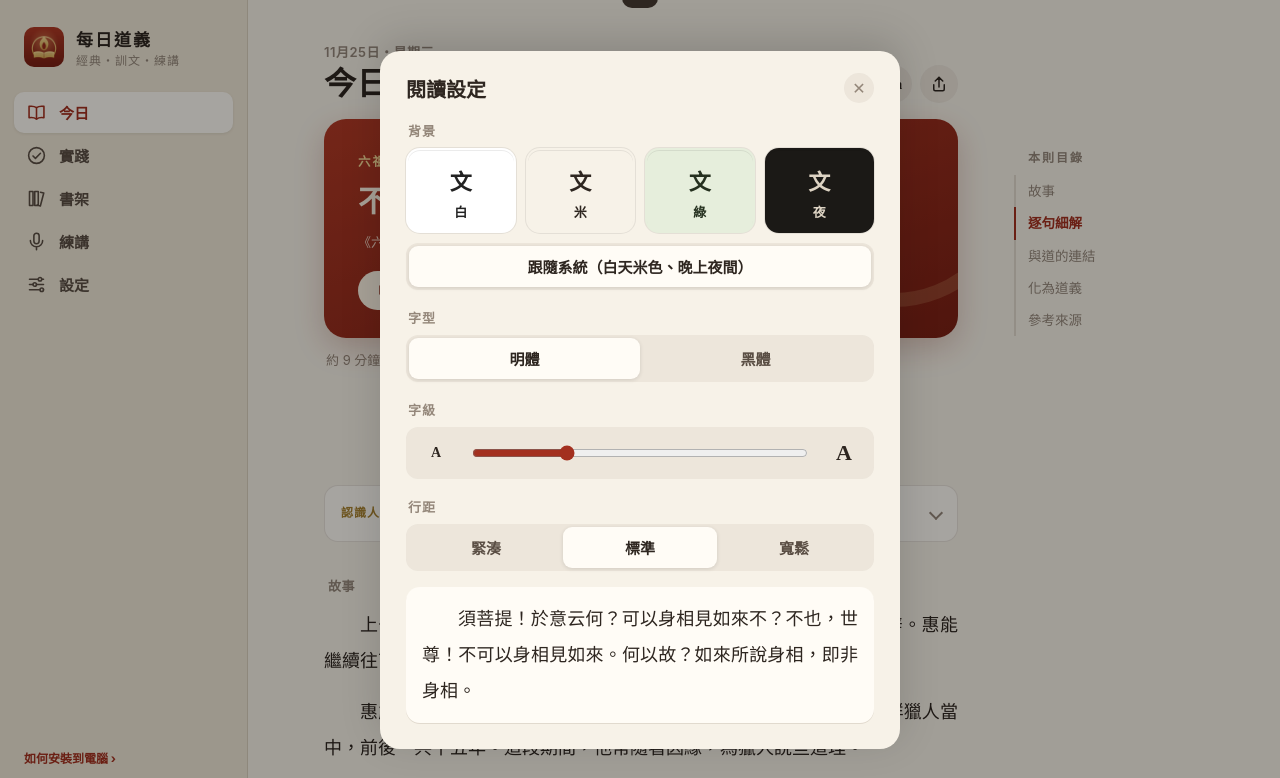
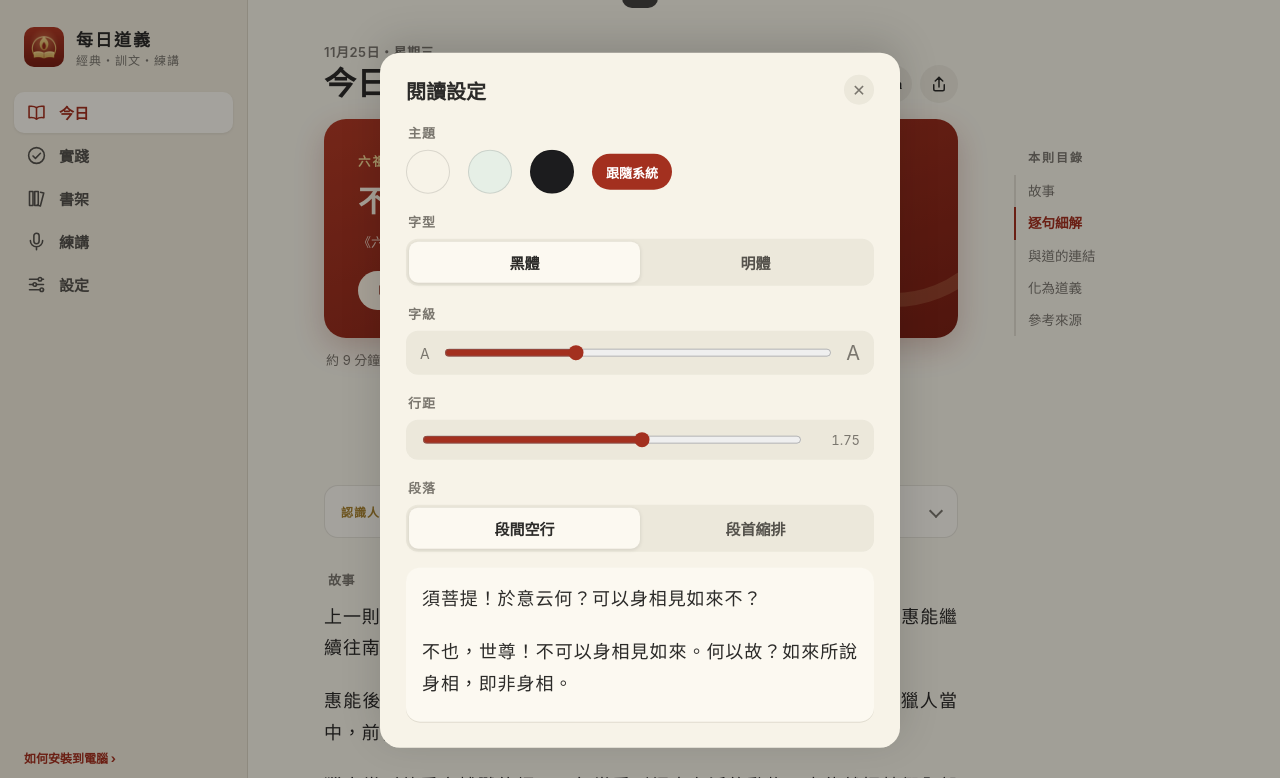
Before and after one commit to nancy04212/daoyi, a plain HTML site: page index.html in a window 1280 px wide. Both pictures are taken after a click on the button "Aa". Shown: the top 778 px of the page. Drawn offline with Linux system fonts and the light colour scheme.

Commit message:
閱讀器：暖紙／豆沙綠／夜間主題、行距滑桿、段落樣式、輕點隱藏工具列
Co-Authored-By: Claude Opus 5.5 <noreply@anthropic.com>
Claude-Session: https://claude.ai/code/session_019r1KjmuUQQewp6HYkC7fxb

```diff
--- a/index.html
+++ b/index.html
@@ -21,9 +21,10 @@
 (function(){try{
   var g=function(k,d){var v=localStorage.getItem("dy:"+k);return v==null?d:JSON.parse(v)};
   var t=g("theme","auto"), r=document.documentElement;
+  if(t==="paper") t="sepia";
   if(t==="auto") t=matchMedia("(prefers-color-scheme: dark)").matches?"night":"sepia";
-  r.dataset.theme=t; r.dataset.font=g("font","serif");
-  r.style.setProperty("--fs",g("fs",18)+"px"); r.style.setProperty("--lh",g("lh",2));
+  r.dataset.theme=t; r.dataset.font=g("font","sans"); r.dataset.para=g("para","space");
+  r.style.setProperty("--fs",g("fs",18)+"px"); r.style.setProperty("--lh",Math.min(2,g("lh",1.75)));
 }catch(e){document.documentElement.dataset.theme="sepia"}})();
 </script>
 <style>
@@ -34,15 +35,14 @@
   --serifF:"Noto Serif TC","Songti TC","PMingLiU",serif;
   --red:#a3301f; --gold:#a8822f;
 }
-html[data-theme="paper"]{--bg:#ffffff;--bg2:#f4f1ec;--card:#faf8f5;--ink:#222222;--ink2:#4f4a45;--mute:#8d867e;--line:rgba(0,0,0,.1);--fill:rgba(0,0,0,.05);--mark:rgba(168,130,47,.22)}
-html[data-theme="sepia"]{--bg:#f7f2e8;--bg2:#efe7d6;--card:#fffcf6;--ink:#2e2620;--ink2:#5a4e44;--mute:#94877a;--line:rgba(70,45,20,.12);--fill:rgba(70,45,20,.06);--mark:rgba(168,130,47,.24)}
-html[data-theme="green"]{--bg:#e6eedc;--bg2:#d9e4cd;--card:#f1f6ea;--ink:#25301f;--ink2:#46533d;--mute:#7d8a72;--line:rgba(30,50,20,.13);--fill:rgba(30,50,20,.06);--mark:rgba(120,140,40,.25)}
-html[data-theme="night"]{--bg:#1b1916;--bg2:#24211d;--card:#24211d;--ink:#ddd3c3;--ink2:#b5aa99;--mute:#857a6c;--line:rgba(255,240,220,.1);--fill:rgba(255,240,220,.06);--mark:rgba(216,176,100,.22);--red:#df7a62;--gold:#d3ad62}
+html[data-theme="sepia"]{--bg:#F7F3E8;--bg2:#EFE9DA;--card:#FCF9F1;--ink:#2C2B29;--ink2:#55524C;--mute:#7A766E;--line:rgba(60,50,30,.12);--fill:rgba(60,50,30,.06);--mark:rgba(168,130,47,.24)}
+html[data-theme="green"]{--bg:#E6EFE6;--bg2:#D8E5D8;--card:#F1F6F0;--ink:#243026;--ink2:#46554A;--mute:#68786A;--line:rgba(30,50,30,.13);--fill:rgba(30,50,30,.06);--mark:rgba(110,140,60,.25)}
+html[data-theme="night"]{--bg:#1C1C1E;--bg2:#232325;--card:#2C2C2E;--ink:#C7C7CC;--ink2:#A1A1A6;--mute:#6E6E73;--line:rgba(255,255,255,.1);--fill:rgba(255,255,255,.06);--mark:rgba(216,176,100,.22);--red:#E07A63;--gold:#D3AD62}
 html[data-font="serif"]{--read:var(--serifF)}
 html[data-font="sans"]{--read:"Noto Sans TC",var(--sans)}
 
 *{box-sizing:border-box;-webkit-tap-highlight-color:transparent}
-html,body{margin:0;background:var(--bg);color:var(--ink);transition:background .25s,color .25s}
+html,body{margin:0;background:var(--bg);color:var(--ink);transition:background .2s,color .2s}
 body{font-family:var(--sans);-webkit-font-smoothing:antialiased;text-rendering:optimizeLegibility}
 button{font-family:inherit;color:inherit;cursor:pointer;border:none;background:none;padding:0}
 a{color:inherit}
@@ -88,7 +88,9 @@ a{color:inherit}
 /* ============ reading typography (ebook) ============ */
 .read{font-family:var(--read);font-size:var(--fs);line-height:var(--lh);color:var(--ink);
   max-width:34em;margin:0 auto;font-feature-settings:"palt" 0;line-break:strict;word-break:normal;overflow-wrap:anywhere;hanging-punctuation:allow-end;font-kerning:none}
-.read p{margin:0 0 .85em;text-align:justify;text-justify:inter-character;text-indent:2em}
+.read{letter-spacing:.05em}
+.read p{margin:0 0 1.2em;text-align:justify;text-justify:inter-character;text-indent:0}
+html[data-para="indent"] .read .story p{margin:0;text-indent:2em}
 .read p.noindent,.box p,.qa .a p,.note p{text-indent:0}
 .sec{max-width:34em;margin:2.6em auto 1.1em;display:flex;align-items:center;gap:12px;font-family:var(--sans);font-size:13px;font-weight:800;letter-spacing:3px;color:var(--red);scroll-margin-top:24px}
 .sec::before{content:"";width:18px;height:2px;background:var(--red);border-radius:2px}
@@ -329,7 +331,7 @@ a.setrow:hover,button.setrow:hover{background:var(--fill)}
 .sizer button{width:44px;height:40px;border-radius:9px;font-family:var(--serifF);font-weight:700}
 .sizer button:hover{background:var(--line)}
 .sizer input{flex:1;accent-color:var(--red)}
-.preview{margin-top:16px;padding:14px 16px;border-radius:14px;background:var(--card);font-family:var(--read);font-size:var(--fs);line-height:var(--lh);text-align:justify;text-indent:2em;box-shadow:0 1px 0 var(--line)}
+.preview{margin-top:16px;padding:14px 16px 2px;border-radius:14px;background:var(--card);max-width:none;box-shadow:0 1px 0 var(--line)}
 input[type=range]{accent-color:var(--red)}
 
 /* ============ mini player / sheet / toast ============ */
@@ -408,6 +410,19 @@ input[type=range]{accent-color:var(--red)}
   .toc{display:block;position:sticky;top:40px;align-self:start;margin-top:120px}
   #tocBtn{display:none}
 }
+.tabbar,.player{transition:transform .25s ease,opacity .25s ease}
+html.immersive .tabbar{transform:translateY(110%);opacity:0;pointer-events:none}
+html.immersive .player{transform:translateY(calc(var(--tabh) + 20px))}
+@media (min-width:900px){html.immersive .tabbar{transform:none;opacity:1;pointer-events:auto}}
+.swatches{display:flex;gap:18px;align-items:center}
+.swatches button{width:44px;height:44px;border-radius:50%;border:1px solid rgba(0,0,0,.12);position:relative}
+.swatches button.on::after{content:"";position:absolute;inset:-5px;border-radius:50%;border:2px solid var(--red)}
+.swatches .auto{width:auto;height:36px;border-radius:999px;padding:0 14px;font-size:13px;font-weight:600;background:var(--fill);border:none;color:var(--ink2)}
+.swatches .auto.on{background:var(--red);color:#fff}
+.swatches .auto.on::after{display:none}
+.slider{display:flex;align-items:center;gap:12px;background:var(--fill);border-radius:12px;padding:10px 14px}
+.slider input{flex:1;accent-color:var(--red)}
+.slider span{font-size:13px;color:var(--mute);min-width:44px;text-align:right;font-variant-numeric:tabular-nums}
 /* ===== iOS-style reading components ===== */
 .sec{font-size:13px;font-weight:600;letter-spacing:.5px;color:var(--mute);margin:2.4em auto .6em;padding:0 4px}
 .sec::before,.sec::after{display:none}
@@ -538,40 +553,41 @@ function closeSheet(){ $("#sheet").classList.remove("on"); $("#sheetBg").classLi
 $("#sheetBg").onclick = closeSheet;
 
 /* ---------- reading prefs ---------- */
-const THEMES = [["paper","白","#ffffff","#222"],["sepia","米","#f7f2e8","#2e2620"],["green","綠","#e6eedc","#25301f"],["night","夜","#1b1916","#ddd3c3"]];
-let prefs = { theme: store.get("theme","auto"), font: store.get("font","serif"), fs: store.get("fs",18), lh: store.get("lh",2) };
+const THEMES = [["sepia","暖紙","#F7F3E8","#2C2B29"],["green","豆沙綠","#E6EFE6","#243026"],["night","夜間","#1C1C1E","#C7C7CC"]];
+let prefs = { theme: store.get("theme","auto"), font: store.get("font","sans"), fs: store.get("fs",18), lh: Math.min(2, store.get("lh",1.75)), para: store.get("para","space") };
+if(prefs.theme === "paper") prefs.theme = "sepia";
 let rate = store.get("rate", 0.95);
 function applyPrefs(){
   const r = document.documentElement;
   const t = prefs.theme === "auto" ? (matchMedia("(prefers-color-scheme: dark)").matches ? "night" : "sepia") : prefs.theme;
-  r.dataset.theme = t; r.dataset.font = prefs.font;
+  r.dataset.theme = t; r.dataset.font = prefs.font; r.dataset.para = prefs.para;
   r.style.setProperty("--fs", prefs.fs+"px"); r.style.setProperty("--lh", prefs.lh);
   const meta = document.querySelector('meta[name="theme-color"]'); meta.content = getComputedStyle(r).getPropertyValue("--bg").trim() || "#f7f2e8";
-  ["theme","font","fs","lh"].forEach(k => store.set(k, prefs[k]));
-  const tn = prefs.theme === "auto" ? "自動" : THEMES.find(x => x[0] === prefs.theme)[1];
+  ["theme","font","fs","lh","para"].forEach(k => store.set(k, prefs[k]));
+  const tn = prefs.theme === "auto" ? "自動" : (THEMES.find(x => x[0] === prefs.theme) || THEMES[0])[1];
   $("#prefSummary").textContent = `${tn}・${prefs.font === "serif" ? "明體" : "黑體"}・${prefs.fs}`;
 }
 matchMedia("(prefers-color-scheme: dark)").addEventListener?.("change", () => prefs.theme === "auto" && applyPrefs());
 function openPrefs(){
-  const lhOpts = [[1.8,"緊湊"],[2,"標準"],[2.25,"寬鬆"]];
   sheet(`<h3>閱讀設定<button class="x" data-close aria-label="關閉">✕</button></h3><div class="prefs">
-    <div class="lab">背景</div>
-    <div class="themes">${THEMES.map(t => `<button data-t="${t[0]}" style="background:${t[2]};color:${t[3]}" class="${prefs.theme===t[0]?"on":""}"><i>文</i>${t[1]}</button>`).join("")}</div>
-    <div class="opt" style="margin-top:10px"><button data-t="auto" class="${prefs.theme==="auto"?"on":""}">跟隨系統（白天米色、晚上夜間）</button></div>
+    <div class="lab">主題</div>
+    <div class="swatches">${THEMES.map(t => `<button data-t="${t[0]}" style="background:${t[2]}" class="${prefs.theme===t[0]?"on":""}" aria-label="${t[1]}" title="${t[1]}"></button>`).join("")}<button data-t="auto" class="auto ${prefs.theme==="auto"?"on":""}">跟隨系統</button></div>
     <div class="lab">字型</div>
-    <div class="opt"><button data-f="serif" class="${prefs.font==="serif"?"on":""}" style="font-family:var(--serifF)">明體</button><button data-f="sans" class="${prefs.font==="sans"?"on":""}" style="font-family:'Noto Sans TC',var(--sans)">黑體</button></div>
+    <div class="opt"><button data-f="sans" class="${prefs.font==="sans"?"on":""}" style="font-family:'Noto Sans TC',var(--sans)">黑體</button><button data-f="serif" class="${prefs.font==="serif"?"on":""}" style="font-family:var(--serifF)">明體</button></div>
     <div class="lab">字級</div>
-    <div class="sizer"><button data-s="-1" style="font-size:14px" aria-label="縮小">A</button><input type="range" min="15" max="26" step="1" value="${prefs.fs}" id="fsR" aria-label="字級"><button data-s="1" style="font-size:22px" aria-label="放大">A</button></div>
+    <div class="slider"><span style="text-align:left;min-width:0;font-size:14px">A</span><input type="range" min="14" max="26" step="1" value="${prefs.fs}" id="fsR" aria-label="字級"><span style="font-size:20px;min-width:0">A</span></div>
     <div class="lab">行距</div>
-    <div class="opt">${lhOpts.map(o => `<button data-l="${o[0]}" class="${prefs.lh==o[0]?"on":""}">${o[1]}</button>`).join("")}</div>
-    <div class="preview">須菩提！於意云何？可以身相見如來不？不也，世尊！不可以身相見如來。何以故？如來所說身相，即非身相。</div>
+    <div class="slider"><input type="range" min="1.4" max="2" step="0.05" value="${prefs.lh}" id="lhR" aria-label="行距"><span id="lhV">${prefs.lh.toFixed(2)}</span></div>
+    <div class="lab">段落</div>
+    <div class="opt"><button data-p="space" class="${prefs.para==="space"?"on":""}">段間空行</button><button data-p="indent" class="${prefs.para==="indent"?"on":""}">段首縮排</button></div>
+    <div class="preview read"><div class="story"><p>須菩提！於意云何？可以身相見如來不？</p><p>不也，世尊！不可以身相見如來。何以故？如來所說身相，即非身相。</p></div></div>
   </div>`);
-  const re = () => { applyPrefs(); };
+  const re = () => applyPrefs();
   $$("#sheetBody [data-t]").forEach(b => b.onclick = () => { prefs.theme = b.dataset.t; $$("#sheetBody [data-t]").forEach(x => x.classList.toggle("on", x === b)); re(); });
   $$("#sheetBody [data-f]").forEach(b => b.onclick = () => { prefs.font = b.dataset.f; $$("#sheetBody [data-f]").forEach(x => x.classList.toggle("on", x === b)); re(); });
-  $$("#sheetBody [data-l]").forEach(b => b.onclick = () => { prefs.lh = +b.dataset.l; $$("#sheetBody [data-l]").forEach(x => x.classList.toggle("on", x === b)); re(); });
+  $$("#sheetBody [data-p]").forEach(b => b.onclick = () => { prefs.para = b.dataset.p; $$("#sheetBody [data-p]").forEach(x => x.classList.toggle("on", x === b)); re(); });
   $("#fsR").oninput = e => { prefs.fs = +e.target.value; re(); };
-  $$("#sheetBody [data-s]").forEach(b => b.onclick = () => { prefs.fs = Math.max(15, Math.min(26, prefs.fs + +b.dataset.s)); $("#fsR").value = prefs.fs; re(); });
+  $("#lhR").oninput = e => { prefs.lh = +e.target.value; $("#lhV").textContent = prefs.lh.toFixed(2); re(); };
 }
 $("#openPrefs").onclick = openPrefs;
 applyPrefs();
@@ -594,6 +610,7 @@ async function getStory(date){
 /* ---------- routing ---------- */
 let view = "read";
 function go(v){
+  document.documentElement.classList.remove("immersive");
   view = v;
   $$(".view").forEach(el => el.classList.toggle("hidden", el.id !== "v-"+v));
   $$(".tab").forEach(b => b.classList.toggle("on", b.dataset.v === v));
@@ -1185,6 +1202,16 @@ if("serviceWorker" in navigator){
   navigator.serviceWorker.addEventListener("controllerchange", () => { if(reloaded || !hadController) return; reloaded = true; location.reload(); });
   navigator.serviceWorker.ready.then(r => swReg = r).catch(()=>{});
 }
+/* tap the text to hide / show bars (mobile reading) */
+document.addEventListener("click", e => {
+  if(view !== "read" || isDesktop()) return;
+  if(e.target.closest("button,a,summary,details,input,textarea,.sheet,.player,.tabbar,.pager")) return;
+  if(!e.target.closest(".read,.vsrc,.note")) return;
+  if(getSelection && String(getSelection()).length) return;
+  const on = document.documentElement.classList.toggle("immersive");
+  if(on && !store.get("immHint", false)){ store.set("immHint", true); toast("再點一下文字可顯示工具列"); }
+});
+addEventListener("scroll", () => { if(scrollY < 40) document.documentElement.classList.remove("immersive"); }, {passive:true});
 /* pull to refresh (touch screens) */
 (() => {
   if(!("ontouchstart" in window)) return;
--- a/sw.js
+++ b/sw.js
@@ -1,4 +1,4 @@
-const V = "daoyi-v7";
+const V = "daoyi-v8";
 const SHELL = ["./", "index.html", "manifest.webmanifest", "topics.json", "icons/icon-180.png", "icons/icon-192.png", "icons/icon-512.png", "icons/icon-64.png"];
 self.addEventListener("install", e => { e.waitUntil(caches.open(V).then(c => c.addAll(SHELL))); self.skipWaiting(); });
 self.addEventListener("activate", e => { e.waitUntil(caches.keys().then(ks => Promise.all(ks.filter(k => k !== V).map(k => caches.delete(k))))); self.clients.claim(); });
```
